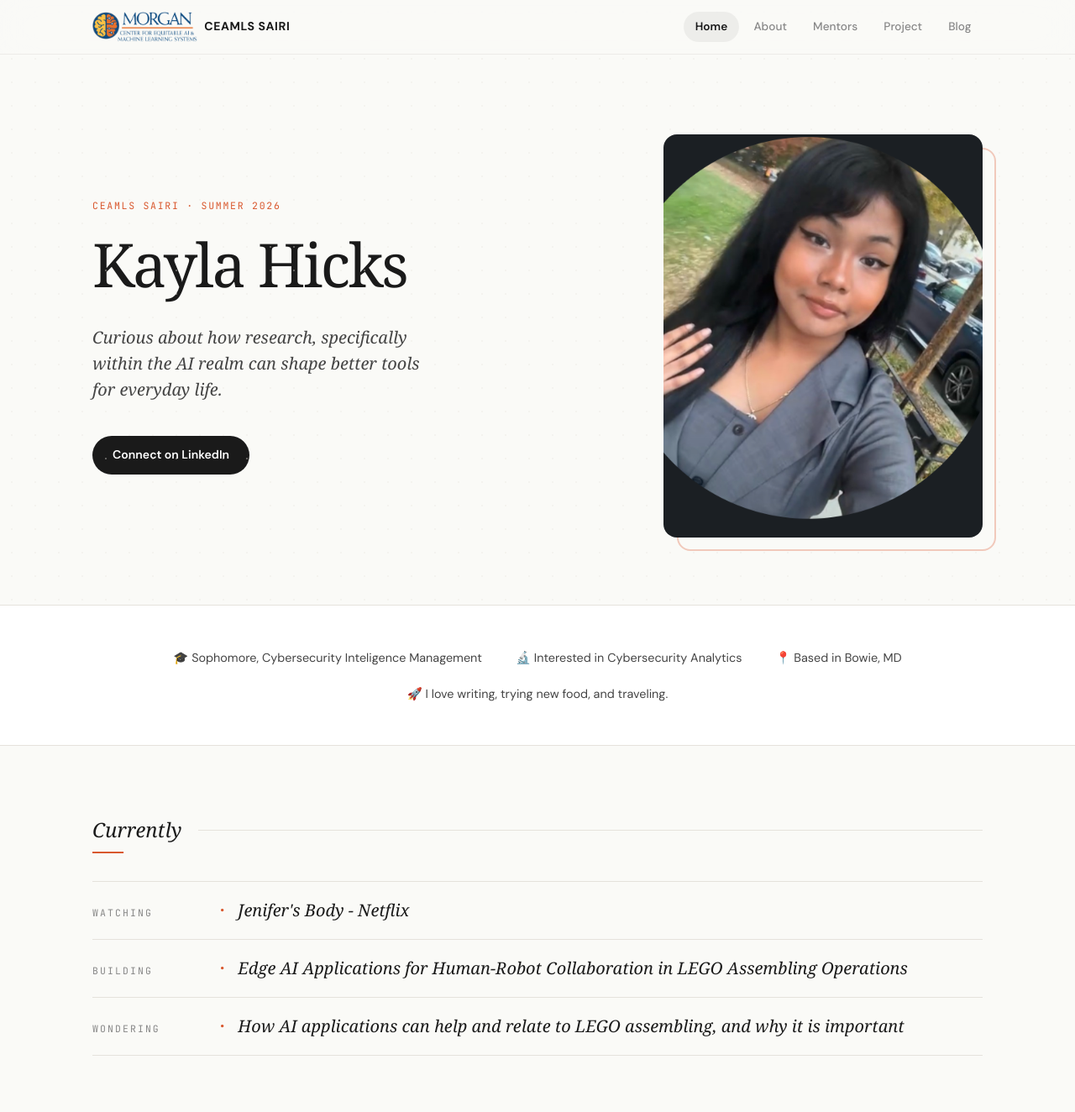
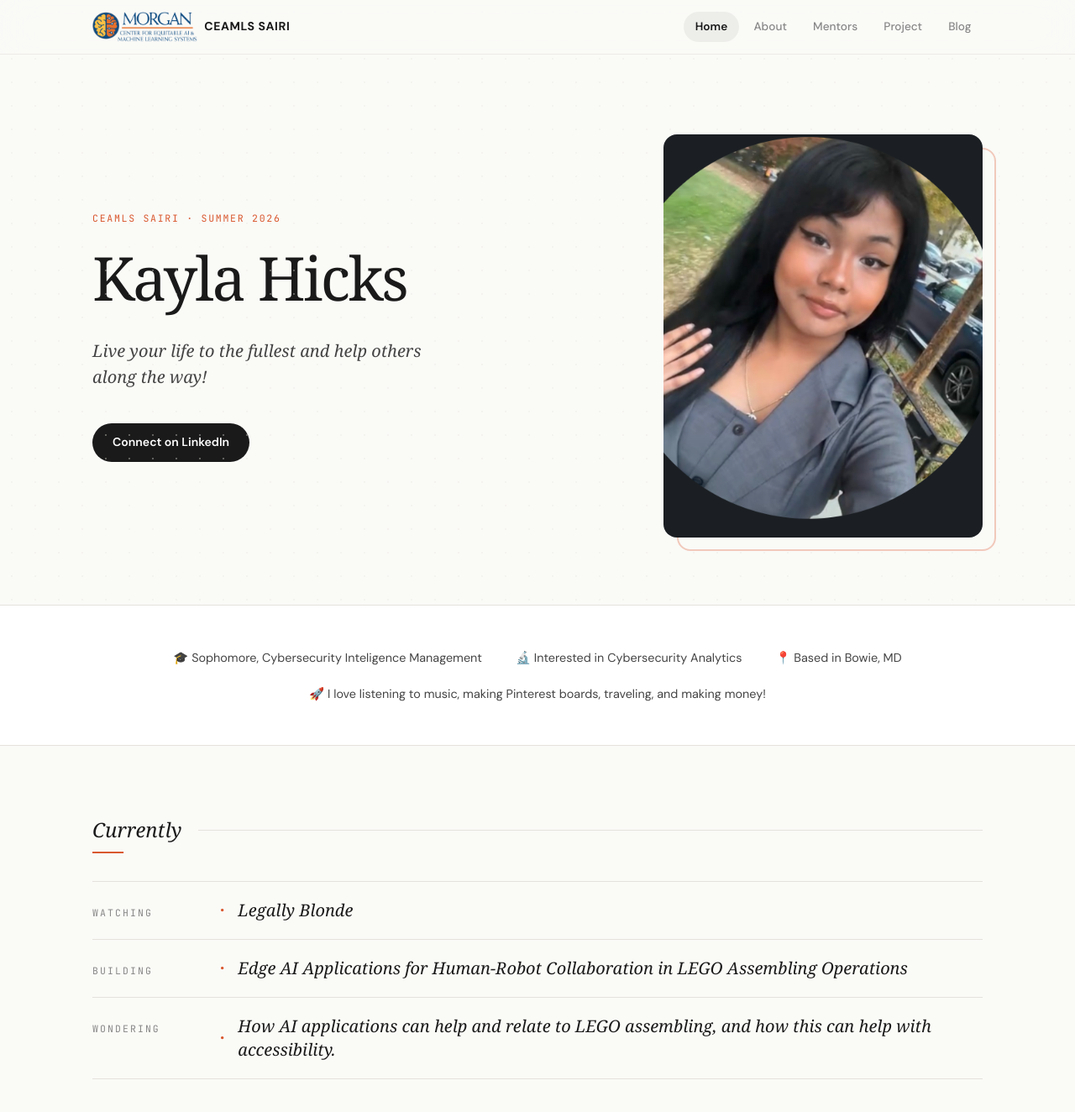
Before and after one commit to kaylahicks192/kaylahicks192ceamls26.github.io, a Jekyll site: the page built from index.md, in a window 1280 px wide and 1400 px high. Shown: the top 1324 px of the window at 84% size. Built offline with Jekyll 4.4.1, drawn with Linux system fonts in a browser that asks for light colours; some web fonts are replaced.

Commit message:
Update index.md

```diff
--- a/index.md
+++ b/index.md
@@ -2,15 +2,15 @@
 layout: home
 title: Home
 display_name: Kayla Hicks                 # <- shown as the big display name on the hero
-description: My CEAMLS SAIRI Summer Research Site
+description: My CEAMLS SAIRI BLOG, watch my progress!
 
-motto: "Curious about how research, specifically within the AI realm can shape better tools for everyday life."
+motto: "Live your life to the fullest and help others along the way!"
 
 quick_facts:
   - "🎓 Sophomore, Cybersecurity Inteligence Management"
   - "🔬 Interested in Cybersecurity Analytics"
   - "📍 Based in Bowie, MD"
-  - "🚀 I love writing, trying new food, and traveling."
+  - "🚀 I love listening to music, making Pinterest boards, traveling, and making money!"
 
 linkedin: https://www.linkedin.com/in/kayla-hicks-1172a2381/
 image: /assets/images/linkedinpfp.png
@@ -18,9 +18,9 @@ image: /assets/images/linkedinpfp.png
 # A "Currently" block — three short status lines for the home page.
 currently:
   - label: Watching
-    text: "Jenifer's Body - Netflix"
+    text: "Legally Blonde"
   - label: Building
     text: "Edge AI Applications for Human-Robot Collaboration in LEGO Assembling Operations"
   - label: Wondering
-    text: "How AI applications can help and relate to LEGO assembling, and why it is important"
+    text: "How AI applications can help and relate to LEGO assembling, and how this can help with accessibility."
 ---
```
